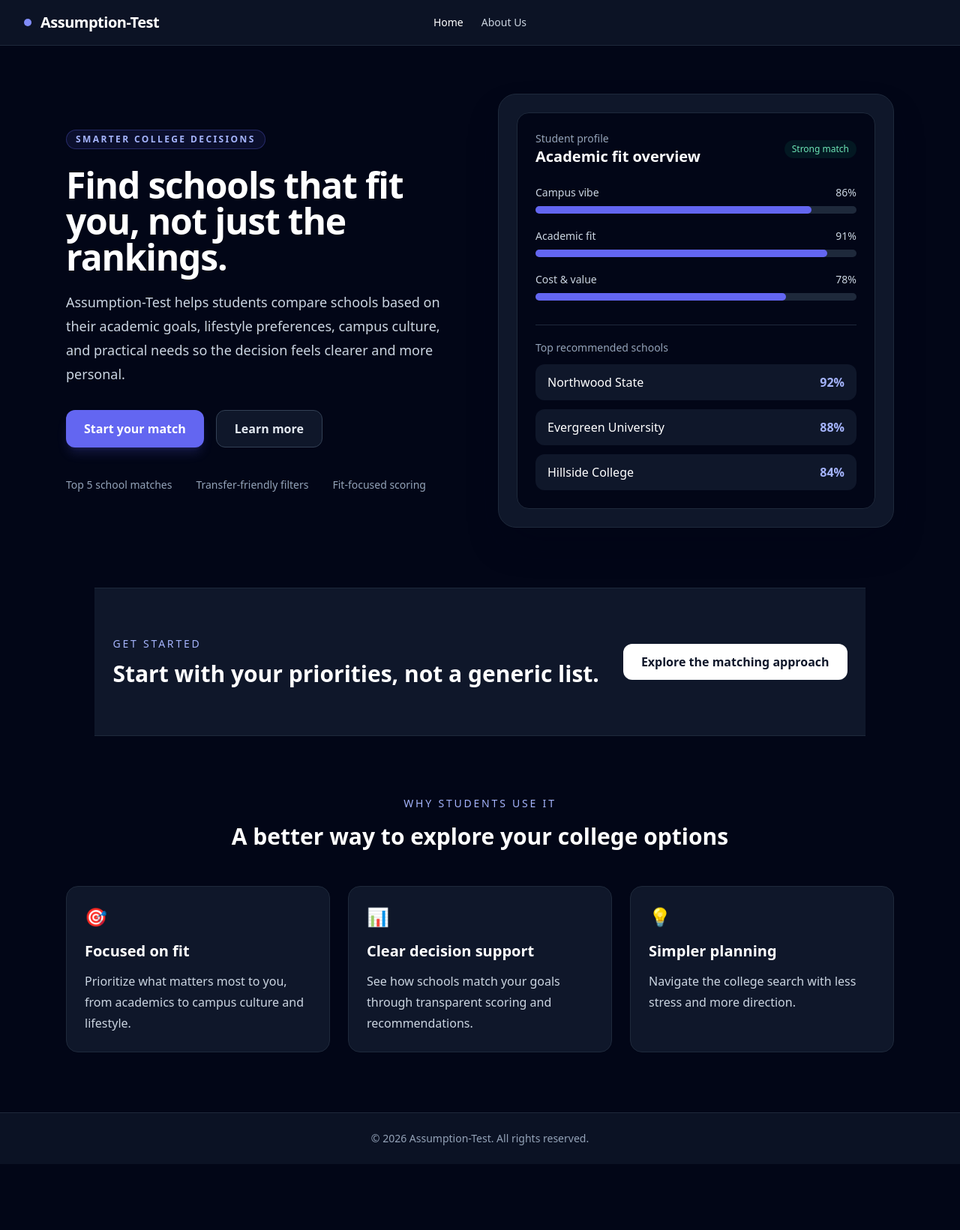
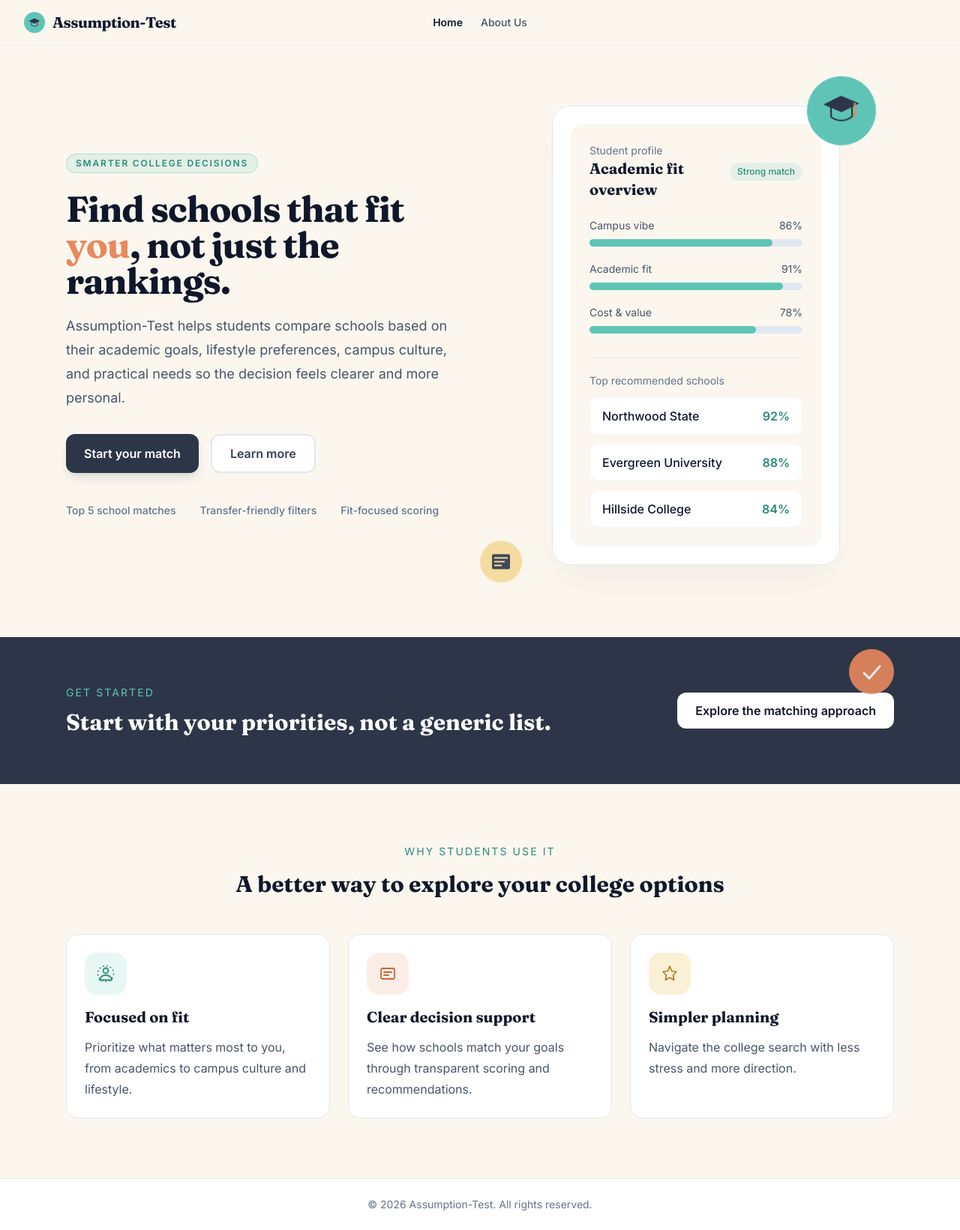
Before and after one commit to College-Match-Quiz/Assumption-Test, a Django app: page / in a window 1280 px wide. Shown: the whole page at 75% size. Before the commit the page ends 1553 px from the top, so only its background shows below. Run offline with Django 4.2, Linux system fonts and the light colour scheme; some libraries are stand-ins or nearby versions.

Commit message:
Update home_page.html

```diff
--- a/templates/home_page.html
+++ b/templates/home_page.html
@@ -5,108 +5,150 @@
     <meta name="viewport" content="width=device-width, initial-scale=1.0">
     <title>Assumption-Test | College Matching Platform</title>
     <script src="https://cdn.tailwindcss.com"></script>
+    <link rel="preconnect" href="https://fonts.googleapis.com">
+    <link href="https://fonts.googleapis.com/css2?family=Fraunces:opsz,wght@9..144,500;9..144,700&family=Inter:wght@400;500;600;700&display=swap" rel="stylesheet">
+    <style>
+        body { font-family: 'Inter', sans-serif; }
+        .font-display { font-family: 'Fraunces', serif; }
+        @keyframes float {
+            0%, 100% { transform: translateY(0px) rotate(-4deg); }
+            50% { transform: translateY(-10px) rotate(-1deg); }
+        }
+        .float-cap { animation: float 5s ease-in-out infinite; }
+        @keyframes floatSlow {
+            0%, 100% { transform: translateY(0px); }
+            50% { transform: translateY(-8px); }
+        }
+        .float-slow { animation: floatSlow 6s ease-in-out infinite; }
+    </style>
 </head>
-<body class="bg-slate-950 text-slate-100 min-h-screen font-sans antialiased">
-    <header class="border-b border-slate-800 bg-slate-900/80 backdrop-blur-sm sticky top-0 z-10">
+<body class="bg-[#FBF7EF] text-slate-800 min-h-screen antialiased">
+    <header class="border-b border-slate-200/80 bg-[#FBF7EF]/90 backdrop-blur-sm sticky top-0 z-10">
         <div class="px-4 py-4 sm:px-6 lg:px-8">
             <div class="flex items-center justify-start relative">
-                <div class="flex items-center gap-3 pr-6">
-                    <div class="w-2.5 h-2.5 rounded-full bg-indigo-400 flex-shrink-0"></div>
-                    <h1 class="text-xl font-bold tracking-tight text-white whitespace-nowrap">Assumption-Test</h1>
+                <div class="flex items-center gap-2.5 pr-6">
+                    <svg width="28" height="28" viewBox="0 0 40 40" fill="none" xmlns="http://www.w3.org/2000/svg">
+                        <circle cx="20" cy="20" r="20" fill="#5EC5B6"/>
+                        <path d="M20 12L31 17L20 22L9 17L20 12Z" fill="#2D3648"/>
+                        <path d="M14 19.5V25C14 25 16.5 27 20 27C23.5 27 26 25 26 25V19.5" stroke="#2D3648" stroke-width="1.3" fill="none"/>
+                        <path d="M29 17.5V23.5" stroke="#E8895C" stroke-width="1.5" stroke-linecap="round"/>
+                        <circle cx="29" cy="24.5" r="1.2" fill="#E8895C"/>
+                    </svg>
+                    <h1 class="text-xl font-bold tracking-tight text-slate-900 whitespace-nowrap font-display">Assumption-Test</h1>
                 </div>
-                <nav class="absolute left-1/2 -translate-x-1/2 flex items-center gap-6 text-sm text-slate-300">
-                    <a href="/" class="text-white font-medium">Home</a>
-                    <a href="/about/" class="hover:text-white transition">About Us</a>
+                <nav class="absolute left-1/2 -translate-x-1/2 flex items-center gap-6 text-sm text-slate-600 font-medium">
+                    <a href="/" class="text-slate-900 font-semibold">Home</a>
+                    <a href="/about/" class="hover:text-slate-900 transition">About Us</a>
                 </nav>
                 <div class="w-24 ml-auto"></div>
             </div>
         </div>
     </header>
 
-    <main class="flex flex-col items-center justify-start">
-        <section class="max-w-6xl w-full mx-auto px-6 pt-12 pb-16 lg:pt-16 lg:pb-20">
+    <main class="flex flex-col items-center justify-start overflow-hidden">
+        <section class="max-w-6xl w-full mx-auto px-6 pt-14 pb-16 lg:pt-20 lg:pb-24">
             <div class="grid lg:grid-cols-2 gap-12 items-center">
                 <div>
-                    <div class="inline-flex items-center rounded-full border border-indigo-500/30 bg-indigo-500/10 px-3 py-1 text-xs font-semibold uppercase tracking-[0.2em] text-indigo-300">
+                    <div class="inline-flex items-center rounded-full border border-[#5EC5B6]/40 bg-[#5EC5B6]/15 px-3 py-1 text-xs font-semibold uppercase tracking-[0.15em] text-[#2b8a7c]">
                         Smarter college decisions
                     </div>
-                    <h2 class="mt-6 text-4xl md:text-5xl font-bold tracking-tight leading-tight text-white">
-                        Find schools that fit you, not just the rankings.
+                    <h2 class="mt-6 text-4xl md:text-5xl font-bold tracking-tight leading-[1.1] text-slate-900 font-display">
+                        Find schools that fit <span class="text-[#E8895C]">you</span>, not just the rankings.
                     </h2>
-                    <p class="mt-5 text-lg leading-8 text-slate-300">
+                    <p class="mt-5 text-lg leading-8 text-slate-600">
                         Assumption-Test helps students compare schools based on their academic goals,
                         lifestyle preferences, campus culture, and practical needs so the decision feels clearer and more personal.
                     </p>
                     <div class="mt-8 flex flex-col sm:flex-row gap-4">
-                        <a href="/quiz/" class="inline-flex items-center justify-center rounded-xl bg-indigo-500 px-6 py-3 text-base font-semibold text-white shadow-lg shadow-indigo-500/20 hover:bg-indigo-400 transition">
+                        <a href="/quiz/" class="inline-flex items-center justify-center rounded-xl bg-[#2D3648] px-6 py-3 text-base font-semibold text-white shadow-lg shadow-slate-900/10 hover:bg-slate-700 transition">
                             Start your match
                         </a>
-                        <a href="/about/" class="inline-flex items-center justify-center rounded-xl border border-slate-700 bg-slate-900 px-6 py-3 text-base font-semibold text-slate-200 hover:border-slate-500 hover:text-white transition">
+                        <a href="/about/" class="inline-flex items-center justify-center rounded-xl border-2 border-slate-200 bg-white px-6 py-3 text-base font-semibold text-slate-700 hover:border-slate-300 transition">
                             Learn more
                         </a>
                     </div>
-                    <div class="mt-10 flex items-center gap-8 text-sm text-slate-400">
+                    <div class="mt-10 flex items-center gap-8 text-sm text-slate-500 font-medium">
                         <span>Top 5 school matches</span>
                         <span>Transfer-friendly filters</span>
                         <span>Fit-focused scoring</span>
                     </div>
                 </div>
 
-                <div class="relative">
-                    <div class="rounded-3xl border border-slate-800 bg-slate-900 p-6 shadow-2xl shadow-slate-950/40">
-                        <div class="rounded-2xl border border-slate-800 bg-slate-950 p-6">
+                <div class="relative flex items-center justify-center">
+                    <!-- Decorative floating cap illustration -->
+                    <div class="absolute -top-8 -right-2 sm:right-6 z-20 float-cap">
+                        <svg width="92" height="92" viewBox="0 0 92 92" fill="none" xmlns="http://www.w3.org/2000/svg">
+                            <circle cx="46" cy="46" r="46" fill="#5EC5B6"/>
+                            <path d="M46 26L70 37L46 48L22 37L46 26Z" fill="#2D3648"/>
+                            <path d="M32 41V54C32 54 38 59 46 59C54 59 60 54 60 54V41" stroke="#2D3648" stroke-width="2.2" fill="none" stroke-linecap="round"/>
+                            <path d="M64 37V50" stroke="#E8895C" stroke-width="2.4" stroke-linecap="round"/>
+                            <circle cx="64" cy="52.5" r="2.4" fill="#E8895C"/>
+                        </svg>
+                    </div>
+                    <div class="absolute -bottom-6 -left-6 z-0 float-slow opacity-90">
+                        <svg width="56" height="56" viewBox="0 0 56 56" fill="none" xmlns="http://www.w3.org/2000/svg">
+                            <circle cx="28" cy="28" r="28" fill="#F3D998"/>
+                            <rect x="16" y="18" width="24" height="20" rx="2" fill="#2D3648"/>
+                            <rect x="19" y="22" width="18" height="2" fill="#F3D998"/>
+                            <rect x="19" y="27" width="14" height="2" fill="#F3D998"/>
+                            <rect x="19" y="32" width="10" height="2" fill="#F3D998"/>
+                        </svg>
+                    </div>
+
+                    <div class="w-full max-w-sm rounded-3xl border border-slate-200 bg-white p-6 shadow-2xl shadow-slate-900/5">
+                        <div class="rounded-2xl border border-slate-100 bg-[#FBF7EF] p-6">
                             <div class="flex items-center justify-between mb-6">
                                 <div>
-                                    <p class="text-sm text-slate-400">Student profile</p>
-                                    <h3 class="text-xl font-semibold text-white">Academic fit overview</h3>
+                                    <p class="text-sm text-slate-500">Student profile</p>
+                                    <h3 class="text-xl font-semibold text-slate-900 font-display">Academic fit overview</h3>
                                 </div>
-                                <span class="rounded-full bg-emerald-500/10 px-2.5 py-1 text-xs font-medium text-emerald-300">Strong match</span>
+                                <span class="rounded-full bg-[#5EC5B6]/15 px-2.5 py-1 text-xs font-medium text-[#2b8a7c] whitespace-nowrap">Strong match</span>
                             </div>
 
                             <div class="space-y-5">
                                 <div>
-                                    <div class="flex justify-between text-sm text-slate-300 mb-2">
+                                    <div class="flex justify-between text-sm text-slate-600 mb-2">
                                         <span>Campus vibe</span>
                                         <span>86%</span>
                                     </div>
-                                    <div class="h-2.5 rounded-full bg-slate-800">
-                                        <div class="h-2.5 rounded-full bg-indigo-500" style="width: 86%;"></div>
+                                    <div class="h-2.5 rounded-full bg-slate-200">
+                                        <div class="h-2.5 rounded-full bg-[#5EC5B6]" style="width: 86%;"></div>
                                     </div>
                                 </div>
                                 <div>
-                                    <div class="flex justify-between text-sm text-slate-300 mb-2">
+                                    <div class="flex justify-between text-sm text-slate-600 mb-2">
                                         <span>Academic fit</span>
                                         <span>91%</span>
                                     </div>
-                                    <div class="h-2.5 rounded-full bg-slate-800">
-                                        <div class="h-2.5 rounded-full bg-indigo-500" style="width: 91%;"></div>
+                                    <div class="h-2.5 rounded-full bg-slate-200">
+                                        <div class="h-2.5 rounded-full bg-[#5EC5B6]" style="width: 91%;"></div>
                                     </div>
                                 </div>
                                 <div>
-                                    <div class="flex justify-between text-sm text-slate-300 mb-2">
+                                    <div class="flex justify-between text-sm text-slate-600 mb-2">
                                         <span>Cost & value</span>
                                         <span>78%</span>
                                     </div>
-                                    <div class="h-2.5 rounded-full bg-slate-800">
-                                        <div class="h-2.5 rounded-full bg-indigo-500" style="width: 78%;"></div>
+                                    <div class="h-2.5 rounded-full bg-slate-200">
+                                        <div class="h-2.5 rounded-full bg-[#5EC5B6]" style="width: 78%;"></div>
                                     </div>
                                 </div>
                             </div>
 
-                            <div class="mt-8 border-t border-slate-800 pt-5">
-                                <p class="text-sm text-slate-400 mb-3">Top recommended schools</p>
+                            <div class="mt-8 border-t border-slate-200 pt-5">
+                                <p class="text-sm text-slate-500 mb-3">Top recommended schools</p>
                                 <div class="space-y-3">
-                                    <div class="flex items-center justify-between rounded-xl bg-slate-900 px-4 py-3">
-                                        <span class="font-medium text-white">Northwood State</span>
-                                        <span class="text-indigo-300 font-semibold">92%</span>
+                                    <div class="flex items-center justify-between rounded-xl bg-white border border-slate-100 px-4 py-3">
+                                        <span class="font-medium text-slate-900">Northwood State</span>
+                                        <span class="text-[#2b8a7c] font-semibold">92%</span>
                                     </div>
-                                    <div class="flex items-center justify-between rounded-xl bg-slate-900 px-4 py-3">
-                                        <span class="font-medium text-white">Evergreen University</span>
-                                        <span class="text-indigo-300 font-semibold">88%</span>
+                                    <div class="flex items-center justify-between rounded-xl bg-white border border-slate-100 px-4 py-3">
+                                        <span class="font-medium text-slate-900">Evergreen University</span>
+                                        <span class="text-[#2b8a7c] font-semibold">88%</span>
                                     </div>
-                                    <div class="flex items-center justify-between rounded-xl bg-slate-900 px-4 py-3">
-                                        <span class="font-medium text-white">Hillside College</span>
-                                        <span class="text-indigo-300 font-semibold">84%</span>
+                                    <div class="flex items-center justify-between rounded-xl bg-white border border-slate-100 px-4 py-3">
+                                        <span class="font-medium text-slate-900">Hillside College</span>
+                                        <span class="text-[#2b8a7c] font-semibold">84%</span>
                                     </div>
                                 </div>
                             </div>
@@ -116,14 +158,18 @@
             </div>
         </section>
 
-        <section id="get-started" class="bg-slate-900 border-y border-slate-800">
-            <div class="max-w-6xl mx-auto px-6 py-16">
+        <section id="get-started" class="bg-[#2D3648] w-full">
+            <div class="max-w-6xl mx-auto px-6 py-16 relative">
+                <svg class="absolute right-6 top-4 opacity-90 hidden md:block" width="60" height="60" viewBox="0 0 60 60" fill="none" xmlns="http://www.w3.org/2000/svg">
+                    <circle cx="30" cy="30" r="30" fill="#E8895C"/>
+                    <path d="M20 32L27 39L41 23" stroke="white" stroke-width="3" stroke-linecap="round" stroke-linejoin="round" fill="none"/>
+                </svg>
                 <div class="flex flex-col md:flex-row items-center justify-between gap-8">
                     <div>
-                        <p class="text-sm uppercase tracking-[0.2em] text-indigo-300">Get started</p>
-                        <h3 class="mt-3 text-3xl font-bold text-white">Start with your priorities, not a generic list.</h3>
+                        <p class="text-sm uppercase tracking-[0.15em] text-[#5EC5B6]">Get started</p>
+                        <h3 class="mt-3 text-3xl font-bold text-white font-display">Start with your priorities, not a generic list.</h3>
                     </div>
-                    <a href="/about/" class="inline-flex items-center justify-center rounded-xl bg-white px-6 py-3 text-base font-semibold text-slate-900 hover:bg-slate-200 transition">
+                    <a href="/about/" class="inline-flex items-center justify-center rounded-xl bg-white px-6 py-3 text-base font-semibold text-slate-900 hover:bg-slate-100 transition whitespace-nowrap">
                         Explore the matching approach
                     </a>
                 </div>
@@ -132,32 +178,47 @@
 
         <section class="max-w-6xl mx-auto px-6 py-20">
             <div class="text-center max-w-3xl mx-auto mb-12">
-                <p class="text-sm uppercase tracking-[0.2em] text-indigo-300">Why students use it</p>
-                <h3 class="mt-4 text-3xl font-bold text-white">A better way to explore your college options</h3>
+                <p class="text-sm uppercase tracking-[0.15em] text-[#2b8a7c]">Why students use it</p>
+                <h3 class="mt-4 text-3xl font-bold text-slate-900 font-display">A better way to explore your college options</h3>
             </div>
 
             <div class="grid md:grid-cols-3 gap-6">
-                <div class="rounded-2xl border border-slate-800 bg-slate-900 p-6">
-                    <div class="text-2xl mb-4">🎯</div>
-                    <h4 class="text-xl font-semibold text-white mb-3">Focused on fit</h4>
-                    <p class="text-slate-300 leading-7">Prioritize what matters most to you, from academics to campus culture and lifestyle.</p>
+                <div class="rounded-2xl border border-slate-200 bg-white p-6 hover:shadow-lg hover:-translate-y-1 transition-all">
+                    <div class="w-14 h-14 rounded-2xl bg-[#5EC5B6]/15 flex items-center justify-center mb-4">
+                        <svg width="26" height="26" viewBox="0 0 26 26" fill="none" xmlns="http://www.w3.org/2000/svg">
+                            <circle cx="13" cy="9" r="3.5" stroke="#2b8a7c" stroke-width="1.8"/>
+                            <path d="M13 15C8 15 5 18 5 21.5H21C21 18 18 15 13 15Z" stroke="#2b8a7c" stroke-width="1.8" fill="none"/>
+                            <circle cx="13" cy="13" r="10.5" stroke="#2b8a7c" stroke-width="1.4" stroke-dasharray="2 3"/>
+                        </svg>
+                    </div>
+                    <h4 class="text-xl font-semibold text-slate-900 mb-3 font-display">Focused on fit</h4>
+                    <p class="text-slate-600 leading-7">Prioritize what matters most to you, from academics to campus culture and lifestyle.</p>
                 </div>
-                <div class="rounded-2xl border border-slate-800 bg-slate-900 p-6">
-                    <div class="text-2xl mb-4">📊</div>
-                    <h4 class="text-xl font-semibold text-white mb-3">Clear decision support</h4>
-                    <p class="text-slate-300 leading-7">See how schools match your goals through transparent scoring and recommendations.</p>
+                <div class="rounded-2xl border border-slate-200 bg-white p-6 hover:shadow-lg hover:-translate-y-1 transition-all">
+                    <div class="w-14 h-14 rounded-2xl bg-[#E8895C]/15 flex items-center justify-center mb-4">
+                        <svg width="26" height="26" viewBox="0 0 26 26" fill="none" xmlns="http://www.w3.org/2000/svg">
+                            <rect x="4" y="6" width="18" height="14" rx="2" stroke="#c9663a" stroke-width="1.8"/>
+                            <path d="M8 11H18M8 15H14" stroke="#c9663a" stroke-width="1.8" stroke-linecap="round"/>
+                        </svg>
+                    </div>
+                    <h4 class="text-xl font-semibold text-slate-900 mb-3 font-display">Clear decision support</h4>
+                    <p class="text-slate-600 leading-7">See how schools match your goals through transparent scoring and recommendations.</p>
                 </div>
-                <div class="rounded-2xl border border-slate-800 bg-slate-900 p-6">
-                    <div class="text-2xl mb-4">💡</div>
-                    <h4 class="text-xl font-semibold text-white mb-3">Simpler planning</h4>
-                    <p class="text-slate-300 leading-7">Navigate the college search with less stress and more direction.</p>
+                <div class="rounded-2xl border border-slate-200 bg-white p-6 hover:shadow-lg hover:-translate-y-1 transition-all">
+                    <div class="w-14 h-14 rounded-2xl bg-[#F3D998]/40 flex items-center justify-center mb-4">
+                        <svg width="26" height="26" viewBox="0 0 26 26" fill="none" xmlns="http://www.w3.org/2000/svg">
+                            <path d="M13 3L15.5 9.5L22 10.5L17.5 15L18.7 21.5L13 18.3L7.3 21.5L8.5 15L4 10.5L10.5 9.5L13 3Z" stroke="#a8792a" stroke-width="1.6" stroke-linejoin="round" fill="none"/>
+                        </svg>
+                    </div>
+                    <h4 class="text-xl font-semibold text-slate-900 mb-3 font-display">Simpler planning</h4>
+                    <p class="text-slate-600 leading-7">Navigate the college search with less stress and more direction.</p>
                 </div>
             </div>
         </section>
     </main>
 
-    <footer class="border-t border-slate-800 bg-slate-900/70">
-        <div class="max-w-6xl mx-auto px-6 py-6 text-center text-sm text-slate-400">
+    <footer class="border-t border-slate-200 bg-white">
+        <div class="max-w-6xl mx-auto px-6 py-6 text-center text-sm text-slate-500">
             &copy; 2026 Assumption-Test. All rights reserved.
         </div>
     </footer>
```
